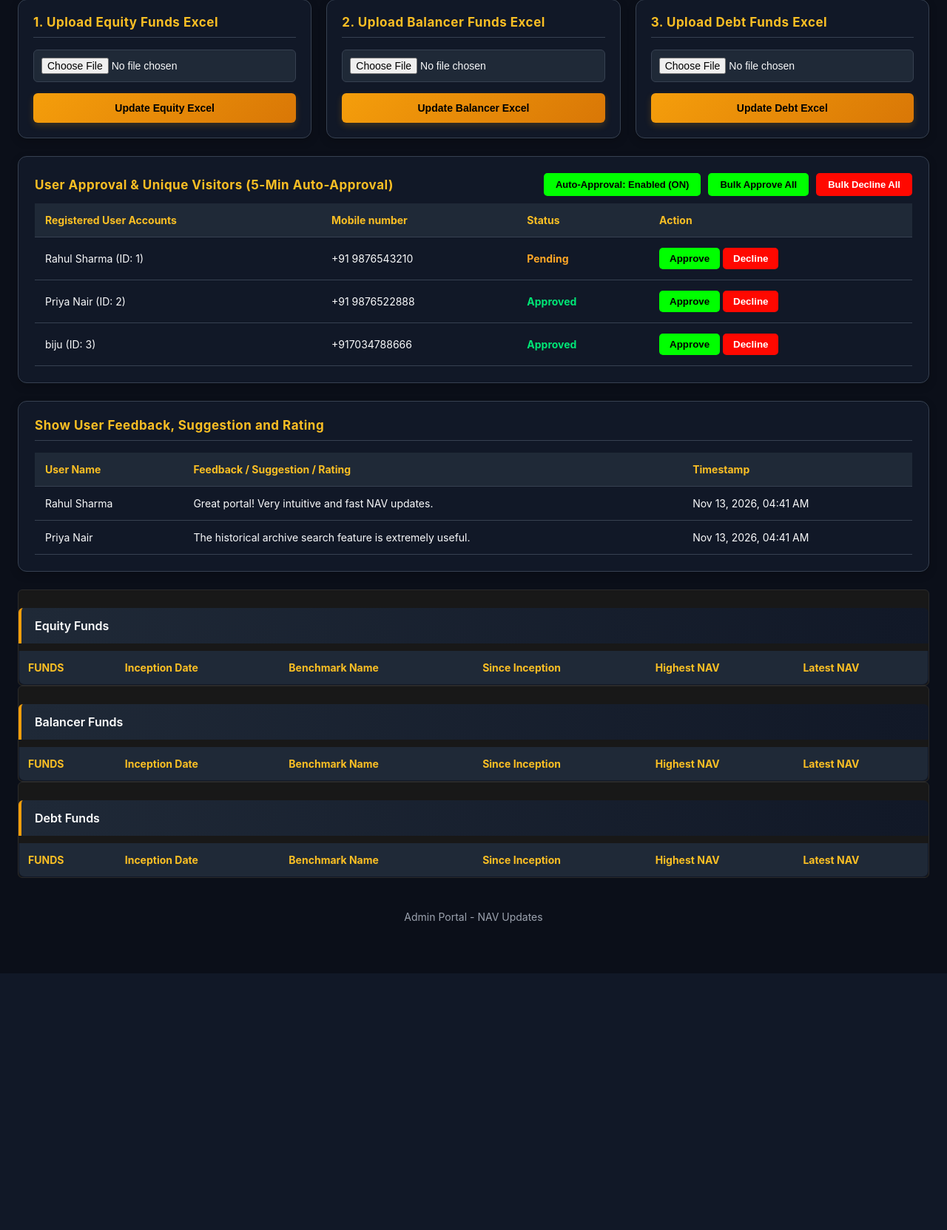
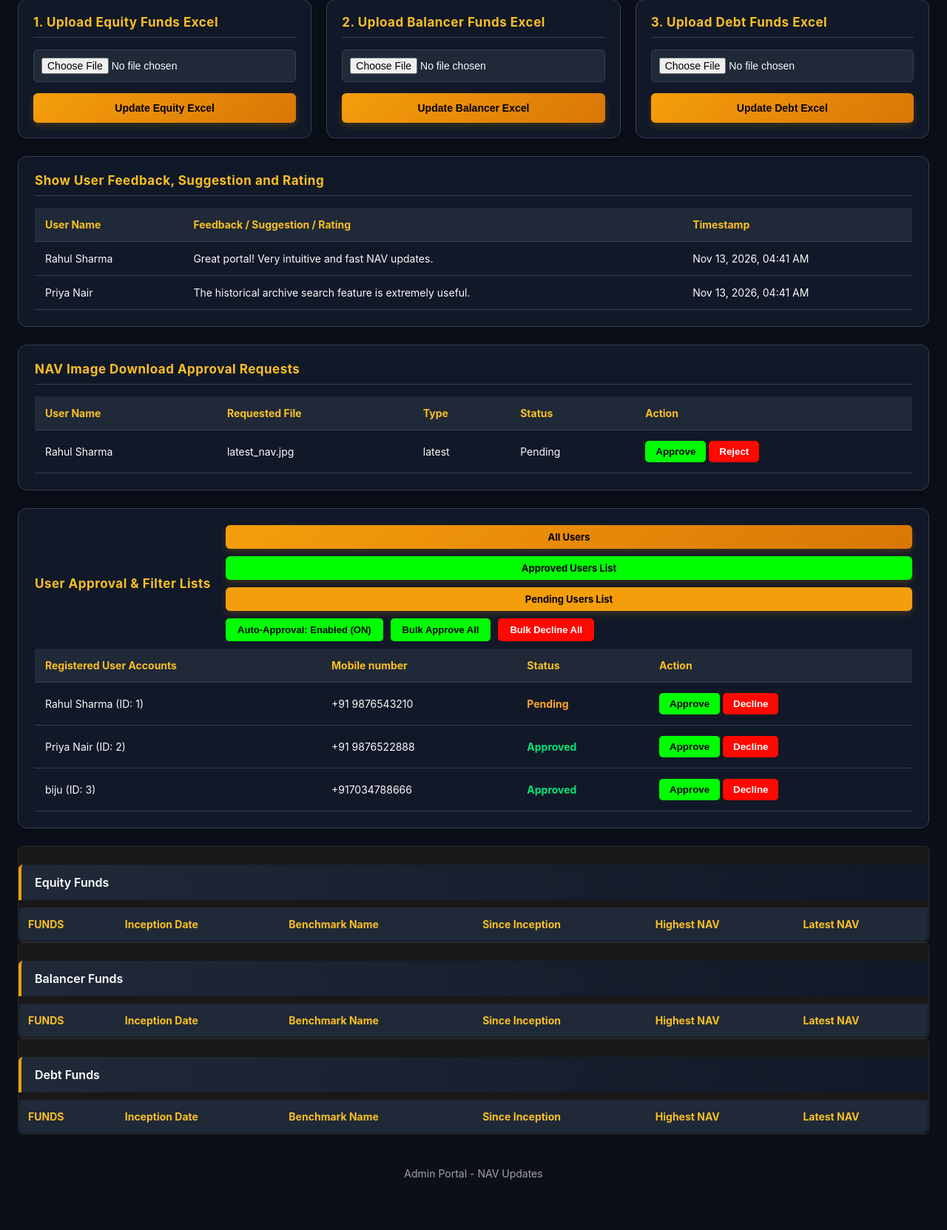
Before and after one commit to Bichu666/nav-dashboard, a Flask app: page /admin-dashboard in a window 1280 px wide. Shown: the part 521-2184 px from the top of the page at 74% size. Before the commit the page ends 1837 px from the top, so only its background shows below. Run offline with Flask 3, Linux system fonts and the light colour scheme; the visitor is signed in with stand-in values (Sample User, id 1); data that the repository does not hold is empty.

Commit message:
Update admin_dashboard.html

```diff
--- a/templates/admin_dashboard.html
+++ b/templates/admin_dashboard.html
@@ -374,7 +374,7 @@
             </div>
         </div>
 
-        <div class="second-grid-3cols">
+        <div class="second-grid-3cols" style="margin-bottom: 24px;">
             <div class="panel upload-card">
                 <h3>1. Upload Equity Funds Excel</h3>
                 <form action="{{ url_for('upload_master_category') }}" method="POST" enctype="multipart/form-data">
@@ -403,10 +403,81 @@
             </div>
         </div>
 
+        <!-- Moved User Feedback & Download Approvals Just Below Upload Excels -->
+        <div class="panel" style="margin-bottom: 24px;">
+            <h3>Show User Feedback, Suggestion and Rating</h3>
+            <table class="approval-table">
+                <thead>
+                    <tr>
+                        <th>User Name</th>
+                        <th>Feedback / Suggestion / Rating</th>
+                        <th>Timestamp</th>
+                    </tr>
+                </thead>
+                <tbody>
+                    {% for item in feedbacks %}
+                    <tr>
+                        <td>{{ item.username }}</td>
+                        <td>{{ item.feedback }}</td>
+                        <td>{{ item.timestamp }}</td>
+                    </tr>
+                    {% else %}
+                    <tr>
+                        <td colspan="3" style="text-align: center; color: var(--text-muted);">No feedback received yet.</td>
+                    </tr>
+                    {% endfor %}
+                </tbody>
+            </table>
+        </div>
+
+        <div class="panel" style="margin-bottom: 24px;">
+            <h3>NAV Image Download Approval Requests</h3>
+            <table class="approval-table">
+                <thead>
+                    <tr>
+                        <th>User Name</th>
+                        <th>Requested File</th>
+                        <th>Type</th>
+                        <th>Status</th>
+                        <th>Action</th>
+                    </tr>
+                </thead>
+                <tbody>
+                    {% for req in download_requests %}
+                    <tr>
+                        <td>{{ req.username }}</td>
+                        <td>{{ req.filename }}</td>
+                        <td>{{ req.type }}</td>
+                        <td>{{ req.status }}</td>
+                        <td>
+                            {% if req.status == 'Pending' %}
+                            <form action="{{ url_for('approve_download', req_id=req.id) }}" method="POST" style="display:inline;">
+                                <button type="submit" class="btn-app">Approve</button>
+                            </form>
+                            <form action="{{ url_for('reject_download', req_id=req.id) }}" method="POST" style="display:inline;">
+                                <button type="submit" class="btn-dec">Reject</button>
+                            </form>
+                            {% else %}
+                            <span style="color: var(--text-muted);">Processed</span>
+                            {% endif %}
+                        </td>
+                    </tr>
+                    {% else %}
+                    <tr>
+                        <td colspan="5" style="text-align: center; color: var(--text-muted);">No pending download requests.</td>
+                    </tr>
+                    {% endfor %}
+                </tbody>
+            </table>
+        </div>
+
         <div class="panel approval-panel" style="margin-bottom: 24px;">
             <div style="display: flex; justify-content: space-between; align-items: center; margin-bottom: 10px; flex-wrap: wrap; gap: 10px;">
-                <h3 style="margin: 0; border: none; padding: 0;">User Approval & Unique Visitors (5-Min Auto-Approval)</h3>
+                <h3 style="margin: 0; border: none; padding: 0;">User Approval & Filter Lists</h3>
                 <div style="display: flex; gap: 10px; align-items: center; flex-wrap: wrap;">
+                    <a href="{{ url_for('admin_dashboard', user_filter='all') }}" class="btn-batch" style="padding: 8px 16px; font-size: 13px; text-decoration: none; color: #000; display: inline-block;">All Users</a>
+                    <a href="{{ url_for('admin_dashboard', user_filter='approved') }}" class="btn-batch" style="background: var(--green); color: #000; padding: 8px 16px; font-size: 13px; text-decoration: none; display: inline-block;">Approved Users List</a>
+                    <a href="{{ url_for('admin_dashboard', user_filter='pending') }}" class="btn-batch" style="background: var(--accent-orange); color: #000; padding: 8px 16px; font-size: 13px; text-decoration: none; display: inline-block;">Pending Users List</a>
                     <form action="{{ url_for('toggle_auto_approval') }}" method="POST" style="margin: 0;">
                         <button type="submit" style="background: {% if auto_approval_enabled %}var(--green){% else %}var(--red){% endif %}; color: {% if auto_approval_enabled %}#000{% else %}#fff{% endif %}; border: none; padding: 8px 16px; border-radius: 5px; font-weight: 700; cursor: pointer; font-size: 13px;">
                             Auto-Approval: {% if auto_approval_enabled %}Enabled (ON){% else %}Disabled (OFF){% endif %}
@@ -431,6 +502,7 @@
                 </thead>
                 <tbody>
                     {% for user in users %}
+                        {% if user_filter == 'all' or (user_filter == 'approved' and user.status == 'Approved') or (user_filter == 'pending' and user.status == 'Pending') %}
                         <tr>
                             <td>{{ user.name }} (ID: {{ user.id }})</td>
                             <td>{{ user.mobile }}</td>
@@ -444,32 +516,7 @@
                                 </form>
                             </td>
                         </tr>
-                    {% endfor %}
-                </tbody>
-            </table>
-        </div>
-
-        <div class="panel" style="margin-bottom: 24px;">
-            <h3>Show User Feedback, Suggestion and Rating</h3>
-            <table class="approval-table">
-                <thead>
-                    <tr>
-                        <th>User Name</th>
-                        <th>Feedback / Suggestion / Rating</th>
-                        <th>Timestamp</th>
-                    </tr>
-                </thead>
-                <tbody>
-                    {% for item in feedbacks %}
-                    <tr>
-                        <td>{{ item.username }}</td>
-                        <td>{{ item.feedback }}</td>
-                        <td>{{ item.timestamp }}</td>
-                    </tr>
-                    {% else %}
-                    <tr>
-                        <td colspan="3" style="text-align: center; color: var(--text-muted);">No feedback received yet.</td>
-                    </tr>
+                        {% endif %}
                     {% endfor %}
                 </tbody>
             </table>
```
Lines whose indentation alone changed are shown as unchanged.
